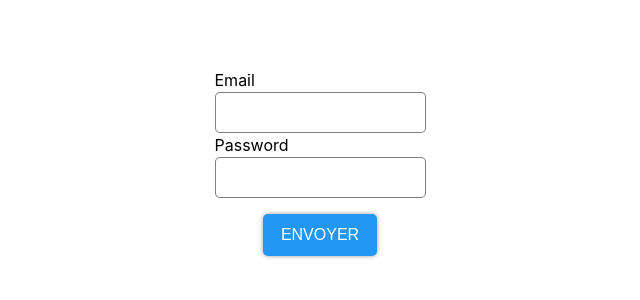
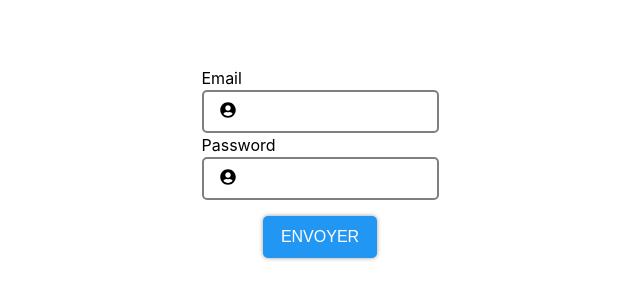
Before and after one commit to emmagoldblum/design-system, a React (Create React App) app: page / in a window 1280 px wide. Shown: the part 230-530 px from the top of the page, without its empty margins (320-960 px from the left). Built offline with nearby package versions, Linux system fonts and the light colour scheme.

Commit message:
added icons to input and twiked the style and html

```diff
--- a/src/App.js
+++ b/src/App.js
@@ -12,7 +12,7 @@ export const App = () => {
   return (
     <div className="App">
       <div className="grid-item">
-        <Input label="Email" name="email" value={email} onChange={(e) => setEmail(e.target.value)} />
+        <Input label="Email" name="email" type="email" value={email} onChange={(e) => setEmail(e.target.value)} />
       </div>
       <div className="grid-item">
         <Input
--- a/src/atoms/Input/Input.js
+++ b/src/atoms/Input/Input.js
@@ -1,15 +1,31 @@
 import PropTypes from 'prop-types'
-import React from 'react'
+import React, { useState } from 'react'
 import './Input.scss'
+import { faUserCircle } from '@fortawesome/free-solid-svg-icons'
+import { FontAwesomeIcon } from '@fortawesome/react-fontawesome'
 
-export const Input = ({ label, name, value, onChange, ...rest }) => (
+export const Input = ({ label, name, value, onChange, ...rest }) => {
+  const [isFocused, setIsFocused] = useState(false)
+  return (
     <div className="input-wrapper">
       <label htmlFor={name} id={name}>
         {label}
       </label>
-    <input id={name} name={name} value={value} onChange={onChange} {...rest} />
+      <div className={`input-root ${isFocused && 'focused'}`}>
+        <FontAwesomeIcon className="input-icon" icon={faUserCircle} />
+        <input
+          id={name}
+          name={name}
+          value={value}
+          onBlur={() => setIsFocused(false)}
+          onChange={onChange}
+          onFocus={() => setIsFocused(true)}
+          {...rest}
+        />
+      </div>
     </div>
   )
+}
 
 Input.propTypes = {
   label: PropTypes.string.isRequired,
--- a/src/atoms/Input/Input.scss
+++ b/src/atoms/Input/Input.scss
@@ -1,3 +1,5 @@
+@import "../../themes/variables";
+
 .input-wrapper {
   margin-top: 0.5rem;
   position: relative;
@@ -7,10 +9,24 @@
 label {
   position: absolute;
   top: -22px;
+  left: 0;
 }
 
-input {
-  padding: 12px 16px;
+.input-root {
+  padding: 0 16px;
   border-radius: 5px;
-  border: 1px solid rgba(0,0,0,0.5);
+  border: 2px solid rgba(0,0,0,0.5);
+  .input-icon {
+    margin-right: 0.5rem;
+  }
+  &.focused {
+    border-color: $primary-color;
+  }
 }
+
+
+input, input:focus {
+  border: none;
+  outline: none;
+  padding: 12px 0;
+}
```
Lines whose indentation alone changed are shown as unchanged.
